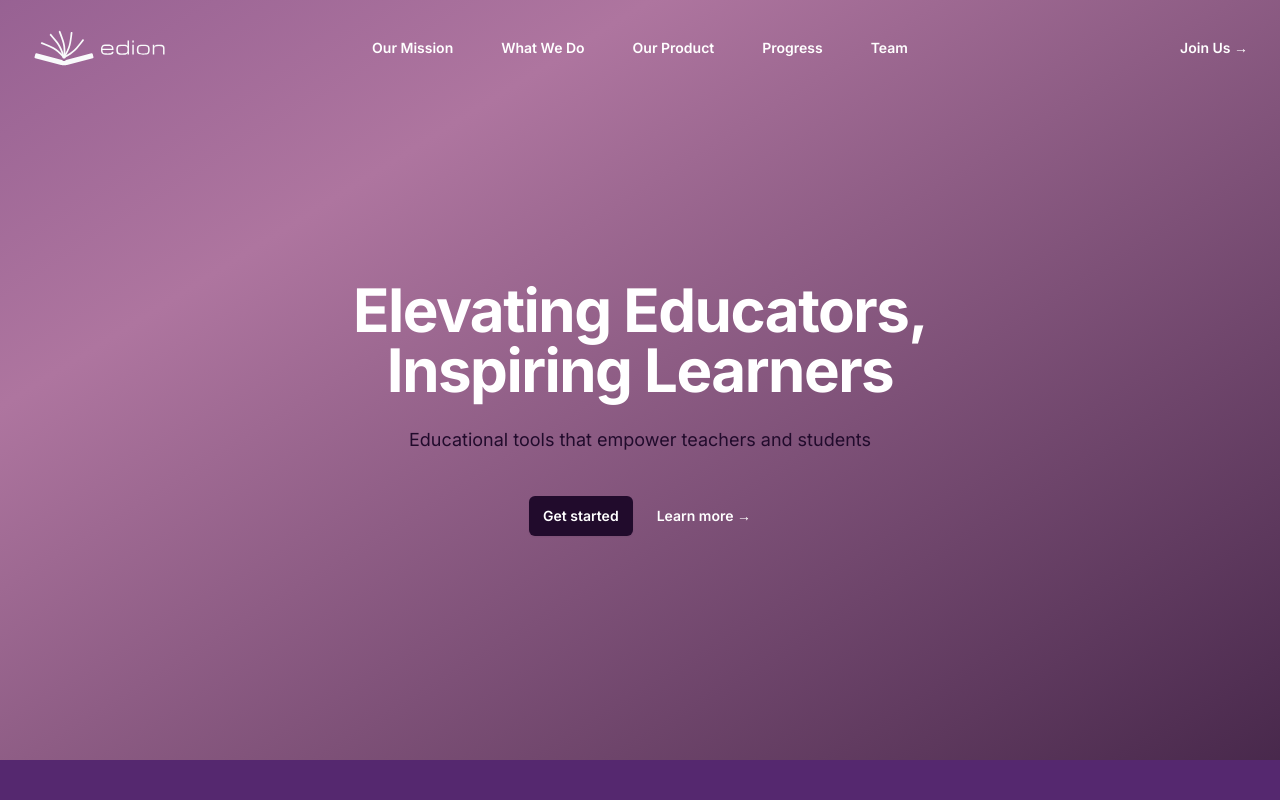
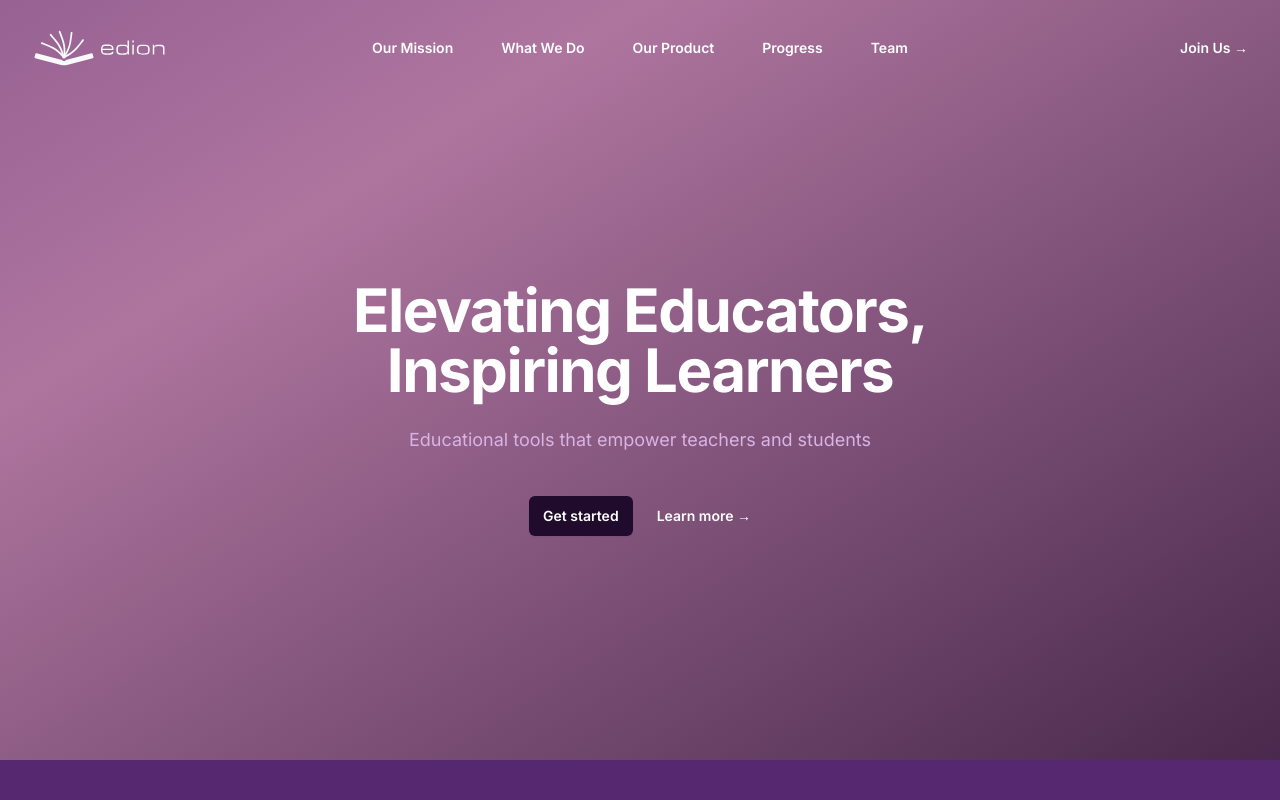
Before and after one commit to TheGrandNobody/frontend-v0, a Next.js app: page / in a window 1280 px wide. Shown: the top 800 px of the page. Built offline with nearby package versions, Linux system fonts and the light colour scheme.

Commit message:
Back to lavender

```diff
--- a/components/landing-page.tsx
+++ b/components/landing-page.tsx
@@ -124,7 +124,7 @@ export default function LandingPage() {
                 <h1 className="text-4xl font-bold tracking-tight text-white sm:text-6xl mb-4 animate-fade-in-up">
                   Elevating Educators,<br />Inspiring Learners
                 </h1>
-                <p className="mt-6 text-lg leading-8 text-[#210b2c] animate-fade-in-up animation-delay-300">
+                <p className="mt-6 text-lg leading-8 text-[#d8b4e2] animate-fade-in-up animation-delay-300">
                   Educational tools that empower teachers and students
                 </p>
                 <div className="mt-10 flex items-center justify-center gap-x-6 animate-fade-in-up animation-delay-600">
```
